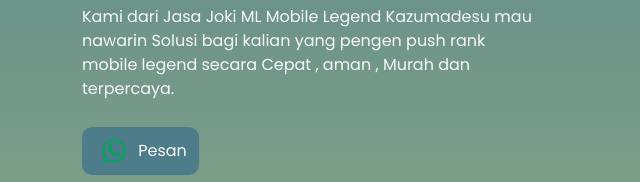
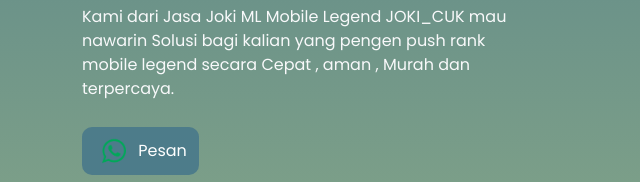
Before and after one commit to Rv362006/kazumadesuu, a plain HTML site: page index.html in a window 1280 px wide. Shown: the part 377-559 px from the top of the page, 0-640 px from the left. Drawn offline with nearby package versions, Linux system fonts and the light colour scheme.

Commit message:
Update index.html

```diff
--- a/index.html
+++ b/index.html
@@ -47,7 +47,7 @@
           <div class="row text-light justify-content-between">
             <div class="col-md-5">
               <h1>JASA JOKI MOBILE LEGENDS</h1>
-              <p>Kami dari Jasa Joki ML Mobile Legend Kazumadesu mau nawarin Solusi bagi kalian yang pengen push rank mobile legend secara Cepat , aman , Murah dan terpercaya.</p>
+              <p>Kami dari Jasa Joki ML Mobile Legend JOKI_CUK mau nawarin Solusi bagi kalian yang pengen push rank mobile legend secara Cepat , aman , Murah dan terpercaya.</p>
               <a href="http://wa.me/6282271148760?text=Halo%20saya%20ingin%20pesan%20jasa%20joki%20mobie%20legends" class="btn-wa" target="_blank"><img src="./img/wa.png" alt="logo-wa" /> Pesan</a>
             </div>
             <div class="col-md-7">
```
